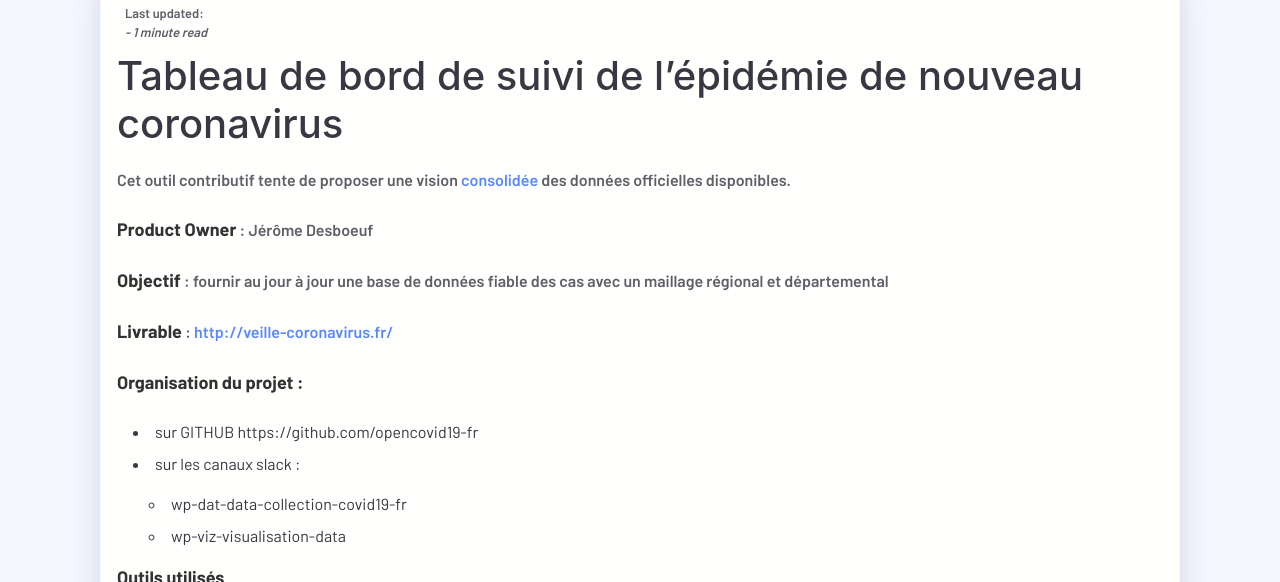
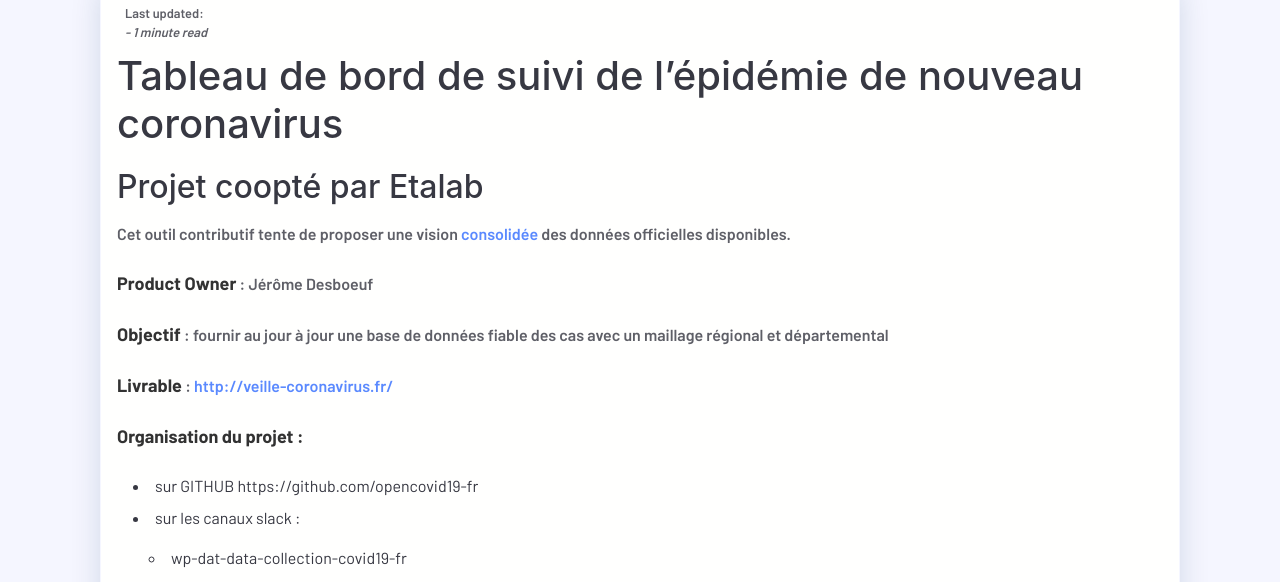
Before and after one commit to opencovid19-fr/opencovid19-fr.github.io, a Jekyll site: the page built from _posts/veille-coronavirus-fr/2019-12-20-veille-coronavirus.fr.md, in a window 1280 px wide and 900 px high, cut to the strip 318-900 px from the top of the window. Built offline with Jekyll 4.4.1, drawn with Linux system fonts in a browser that asks for light colours; nearby versions of some CDN libraries; comment, search, counter and statistics services are not loaded.

Commit message:
Add cooptation information

```diff
--- a/_posts/veille-coronavirus-fr/2019-12-20-veille-coronavirus.fr.md
+++ b/_posts/veille-coronavirus-fr/2019-12-20-veille-coronavirus.fr.md
@@ -8,6 +8,8 @@ short-description: Tableau de bord de suivi de l'épidémie de nouveau coronavir
 ---
 
 # Tableau de bord de suivi de l'épidémie de nouveau coronavirus
+
+## Projet coopté par Etalab
 
 Cet outil contributif tente de proposer une vision [consolidée](https://github.com/opencovid19-fr/data) des données officielles disponibles.
 
```
